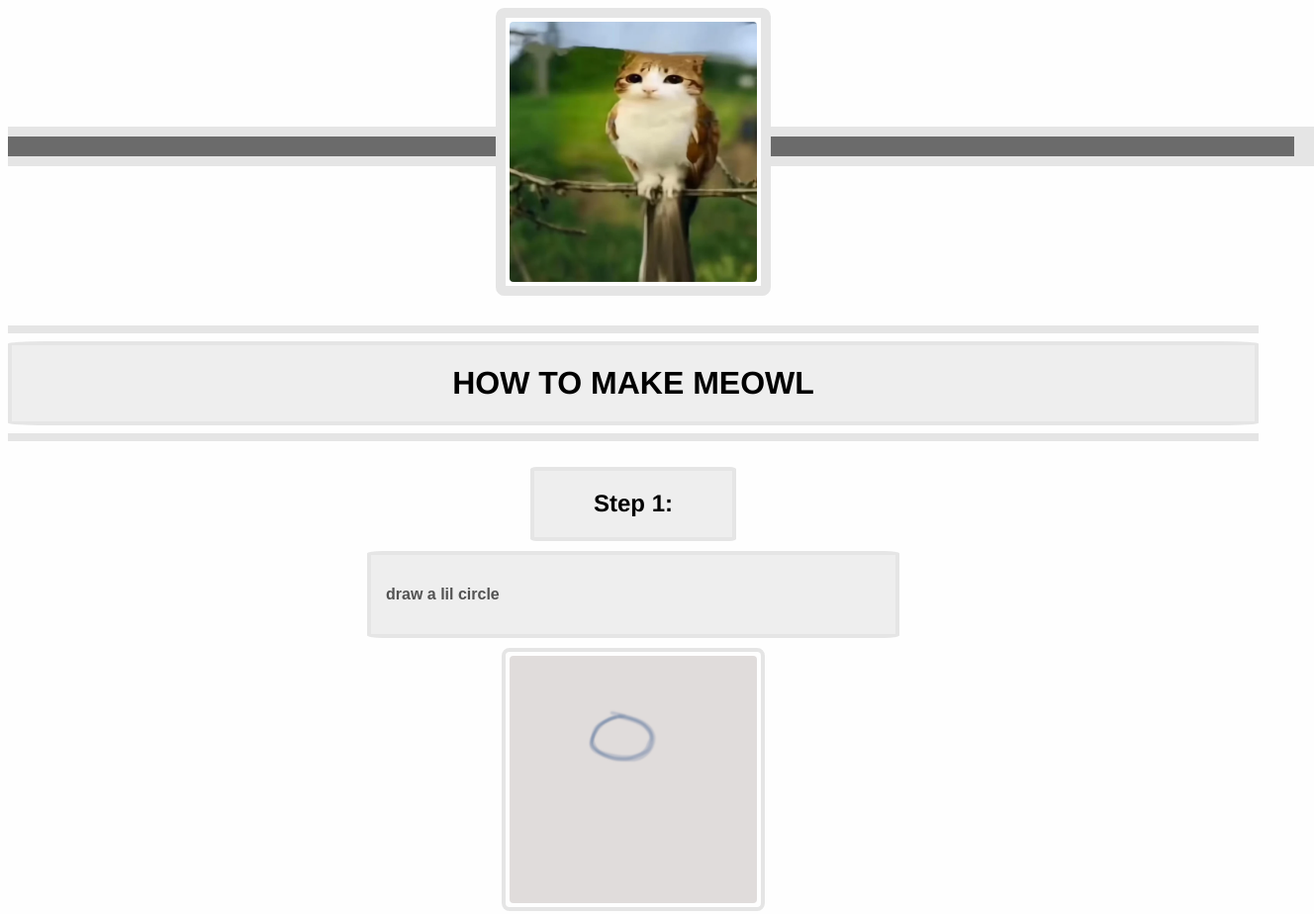
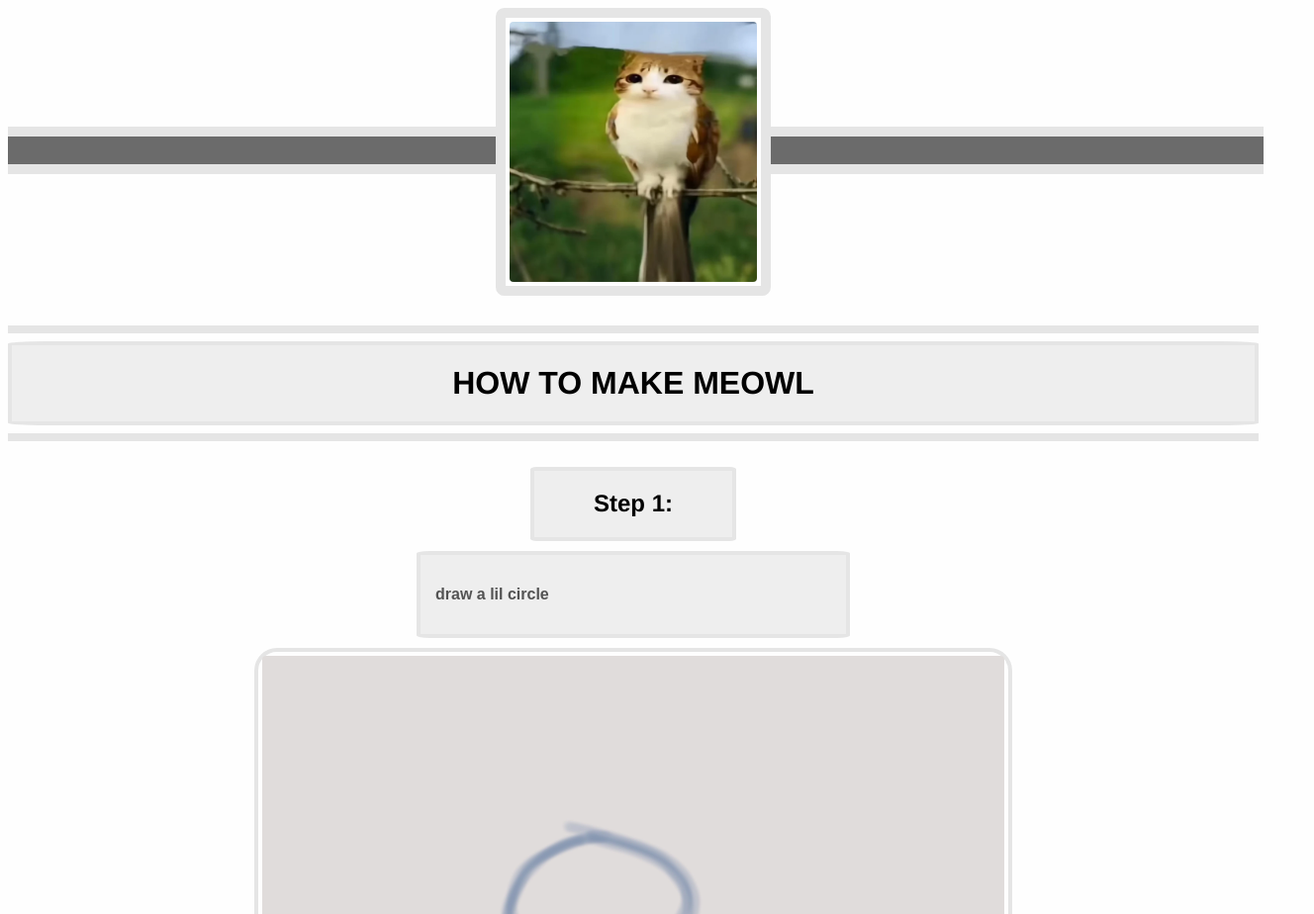
Before and after one commit to ku24n/boba-drop-website, a plain HTML site: page index.html in a window 1280 px wide. Shown: the top 924 px of the page at 99% size, 1328 px wide, since content can reach past the window. Drawn offline with Linux system fonts and the light colour scheme.

Commit message:
hr thing

```diff
--- a/style.css
+++ b/style.css
@@ -47,18 +47,22 @@ footer {
 }
 
 .fatHorizontalRule {
-    border: 20px solid #e5e5e5;
+    height: 40px;
+    color: #e5e5e5;
+    background-color: #e5e5e5;
     position: absolute;
     top: 120px;
-    width: 100%;
+    width: 98.5%;
     z-index: -1;
 }
 
 .aBitSkinnierHorizontalRule {
-    border: 10px solid #6b6b6b;
+    height: 20px;
+    background-color: #6b6b6b;
+    border-color: #6b6b6b;
     position: absolute;
     top: 130px;
-    width: 100%;
+    width: 98.5%;
     z-index: -1;
 }
 
@@ -86,7 +90,7 @@ footer {
 }
 
 .meowlDrawingTutorial {
-    width: 250px;
+    width: 750px;
     height: auto;
     border-radius: 4px;
     display: block;
@@ -112,7 +116,7 @@ footer {
     border: 4px solid #e5e5e5; /* outline */
     border-radius: 3%;
     padding: 15px;
-    width: 500px;
+    width: 400px;
     height: auto;
     margin: 10px auto;
     text-align: left;
```
